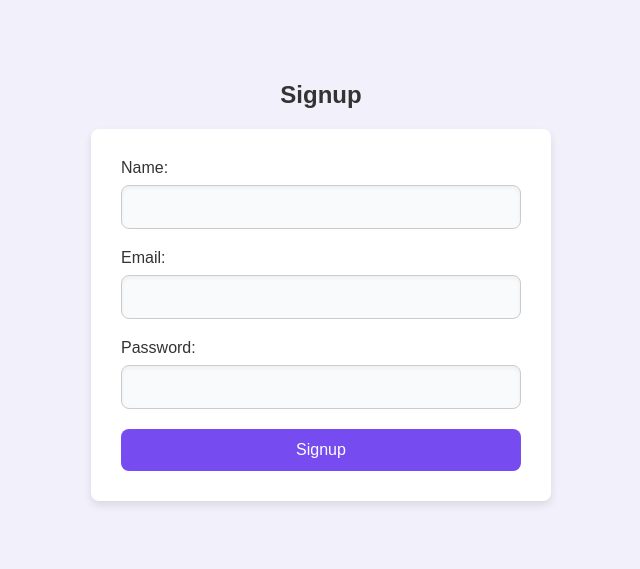
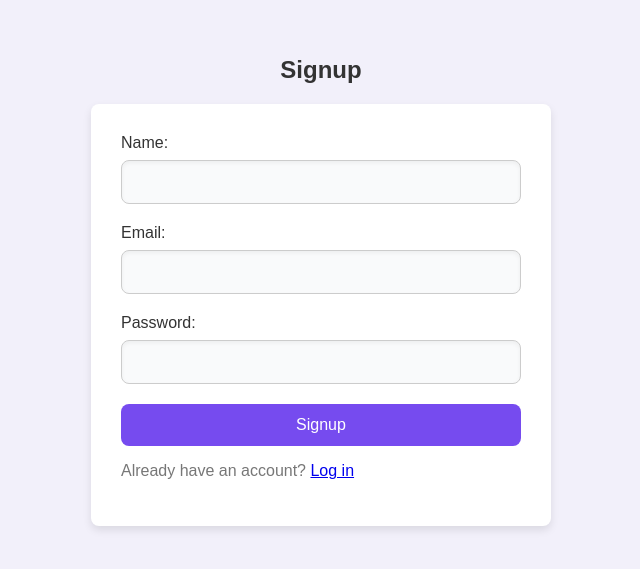
Before and after one commit to Shreyanshu005/Notes-using-React, a React (Create React App) app: page /signup in a window 1280 px wide. Shown: the part 119-688 px from the top of the page, without its empty margins (319-959 px from the left). Built offline with nearby package versions, Linux system fonts and the light colour scheme; a web font is replaced by a local one.

Commit message:
added links

```diff
--- a/src/components/Login.js
+++ b/src/components/Login.js
@@ -1,7 +1,7 @@
 import React, { useState } from 'react';
 import axios from 'axios';
 import '../components/css/Login.css';
-import { useNavigate } from 'react-router-dom';
+import { useNavigate,Link } from 'react-router-dom';
 
 
 const Login = () => {
@@ -62,6 +62,9 @@
           />
         </div>
         <button type="submit">Login</button>
+        <p>
+          Don't have an account? <Link to="/signup">Sign up</Link>
+        </p>
       </form>
     </div>
   );
--- a/src/components/Signup.js
+++ b/src/components/Signup.js
@@ -1,7 +1,7 @@
 import React, { useState } from 'react';
 import axios from 'axios';
 import '../components/css/Signup.css';
-import { useNavigate } from 'react-router-dom';
+import { useNavigate,Link } from 'react-router-dom';
 
 
 const Signup = () => {
@@ -73,6 +73,9 @@
           />
         </div>
         <button type="submit">Signup</button>
+        <p>
+          Already have an account? <Link to="/login">Log in</Link>
+        </p>
       </form>
     </div>
   );
```
